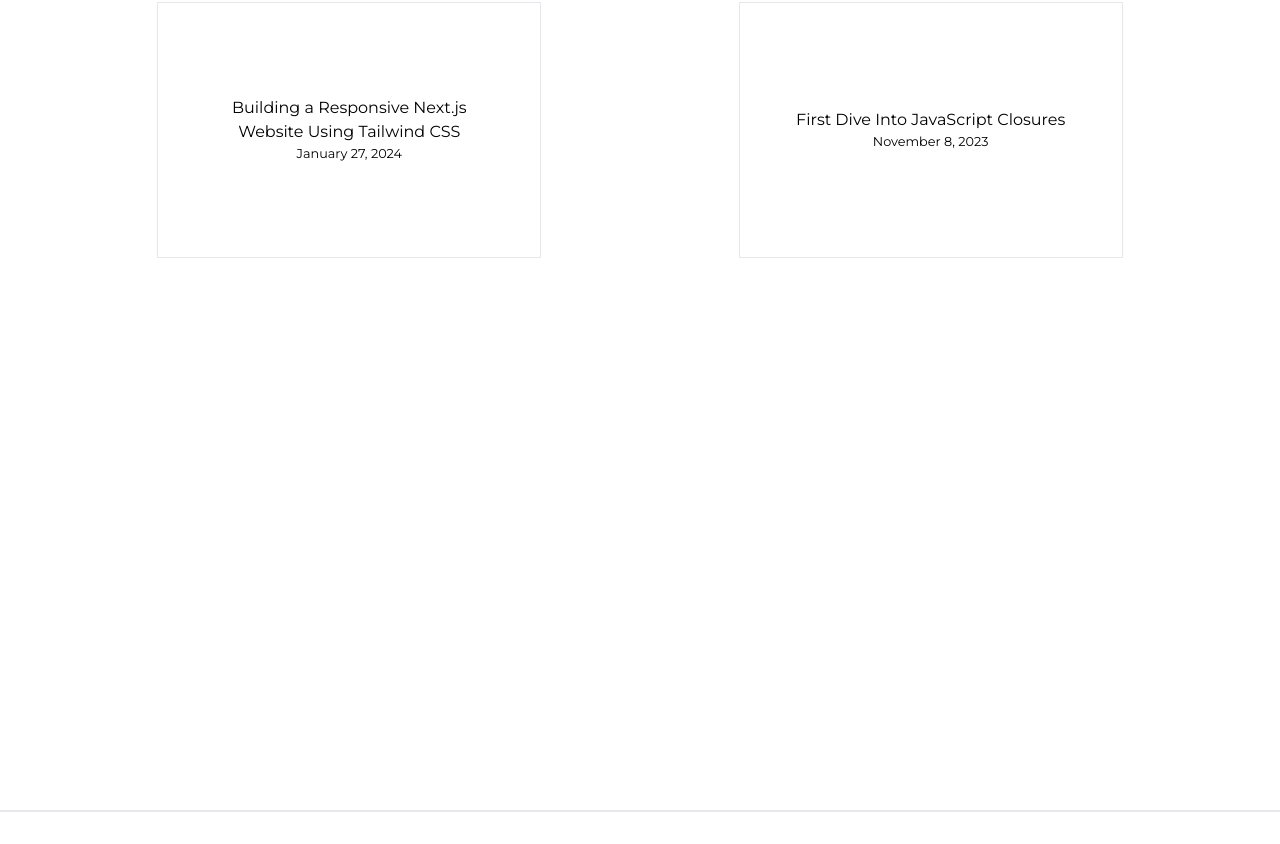
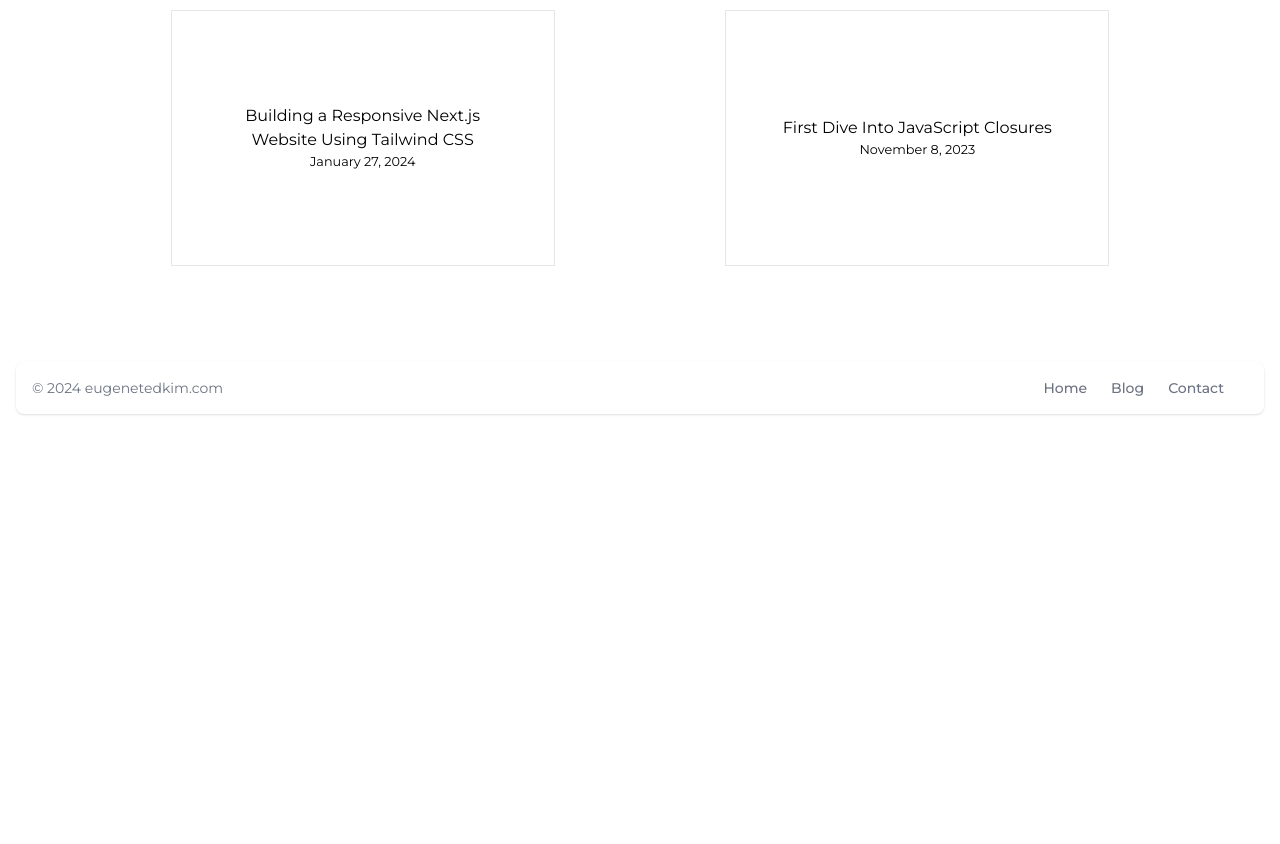
Before and after one commit to eugenetedkim/nextjs-tailwindcss2, a Next.js app: page /blog in a window 1280 px wide. Shown: the part 1022-1866 px from the top of the page. After the commit the page ends 1452 px from the top, so only its background shows below. Built offline with nearby package versions, Linux system fonts and the light colour scheme.

Commit message:
Add changes

```diff
--- a/components/Footer.jsx
+++ b/components/Footer.jsx
@@ -2,16 +2,33 @@ import Link from 'next/link';
 
 export default function Footer() {
   return (
-    <>
-      {/* The Navigation Bar Outer Container */}
-      <div className={`relative left-0 bottom-0 w-full z-10 border-t-2`}>
+    // <>
+    //   {/* The Navigation Bar Outer Container */}
+    //   <div className={`relative left-0 bottom-0 w-full z-10 border-t-2`}>
 
-        {/*The Navigation Bar Inner Container */}
-        <div className='max-w-[1240px] m-auto flex justify-between items-center p-4'>
+    //     {/*The Navigation Bar Inner Container */}
+    //     <div className='max-w-[1240px] m-auto flex justify-between items-center p-4'>
 
-        </div>
+    //     </div>
 
-      </div>
-    </>
+    //   </div>
+    // </>
+    <footer class="bg-white rounded-lg shadow m-4 dark:bg-gray-800">
+    <div class="w-full mx-auto max-w-screen-xl p-4 md:flex md:items-center md:justify-between">
+      <span class="text-sm text-gray-500 sm:text-center dark:text-gray-400">© 2024 <Link href='/' className="hover:underline">eugenetedkim.com</Link>
+    </span>
+    <ul class="flex flex-wrap items-center mt-3 text-sm font-medium text-gray-500 dark:text-gray-400 sm:mt-0">
+      <li className='hover:underline me-4 md:me-6'>
+        <Link href='/'>Home</Link>
+      </li>
+      <li className='hover:underline me-4 md:me-6'>
+        <Link href='/blog'>Blog</Link>
+      </li>
+      <li className='hover:underline me-4 md:me-6'>
+        <Link href='/contact'>Contact</Link>
+      </li>
+    </ul>
+    </div>
+</footer>
   );
 }
--- a/components/ScrollToTop.jsx
+++ b/components/ScrollToTop.jsx
@@ -7,7 +7,7 @@ export const ScrollToTop = () => {
   const [isVisible, setIsVisible] = useState(false)
 
   const toggleVisibility = () => {
-    if (window.pageYOffset > 300) {
+    if (window.pageYOffset > 1000) {
       setIsVisible(true)
     } else {
       setIsVisible(false)
@@ -16,7 +16,7 @@ export const ScrollToTop = () => {
 
   const scrollToTop = () => {
     window.scrollTo({
-      top: 0,
+      top: 840,
       behavior: 'smooth',
     })
   }
--- a/pages/blog.js
+++ b/pages/blog.js
@@ -23,12 +23,12 @@ export default function Blog({ allPostsData }) {
         link='#posts'
       />
       <div id='posts' className='scroll-my-40 mt-24 mb-12'>
-       <h1 className='text-4xl font-bold text-center mb-12'>Posts</h1>
+       <h1 className='text-4xl font-bold text-center mb-24'>Posts</h1>
         {/* Outer flex container */}
-        <div className='flex flex-wrap h-screen justify-evenly'>
+        <div className='flex flex-wrap h-fit justify-evenly'>
           {
             allPostsData.map(({ id, date, title }) => (
-              <Link href={`/posts/${id}`} className='flex flex-col justify-center text-center p-12 border hover:bg-black/10 w-1/4 h-64 min-w-96 m-10'>
+              <Link href={`/posts/${id}`} className='flex flex-col justify-center text-center p-12 border hover:bg-black/10 w-1/4 h-64 min-w-80 sm:min-w-96 mb-12'>
                 {title}
                 <small>
                   <Date dateString={date} />
--- a/pages/posts/[id].js
+++ b/pages/posts/[id].js
@@ -45,7 +45,7 @@ const customHeadingThree = function({ id, ...props }) {
     return (
       <>
         <Link href={`#${id}`}>
-          <h3 id={ id } { ...props } />
+          <h3 id={ id } { ...props } className='scroll-my-24'/>
         </Link>
       </>
     );
@@ -75,9 +75,9 @@ export default function Post({ mdxSource }) {
       />
 
       <div id={mdxSource.frontmatter.title.replace(/\s/g, '')}
-        className='flex justify-center p-12 scroll-my-40 mt-24 mb-12'
+        className='flex justify-center p-12 mb-12 scroll-my-16'
       >
-        <div className='prose flex flex-col justify-center max-w-sm sm:max-w-xl md:max-w-2xl lg:max-w-3xl mt-6 px-6'>
+        <div className='prose flex flex-col justify-center max-w-sm sm:max-w-xl md:max-w-2xl lg:max-w-3xl px-6'>
           <MDXProvider components={components}>
             <MDXRemote {...mdxSource } components={{...components}} />
           </MDXProvider>
```
